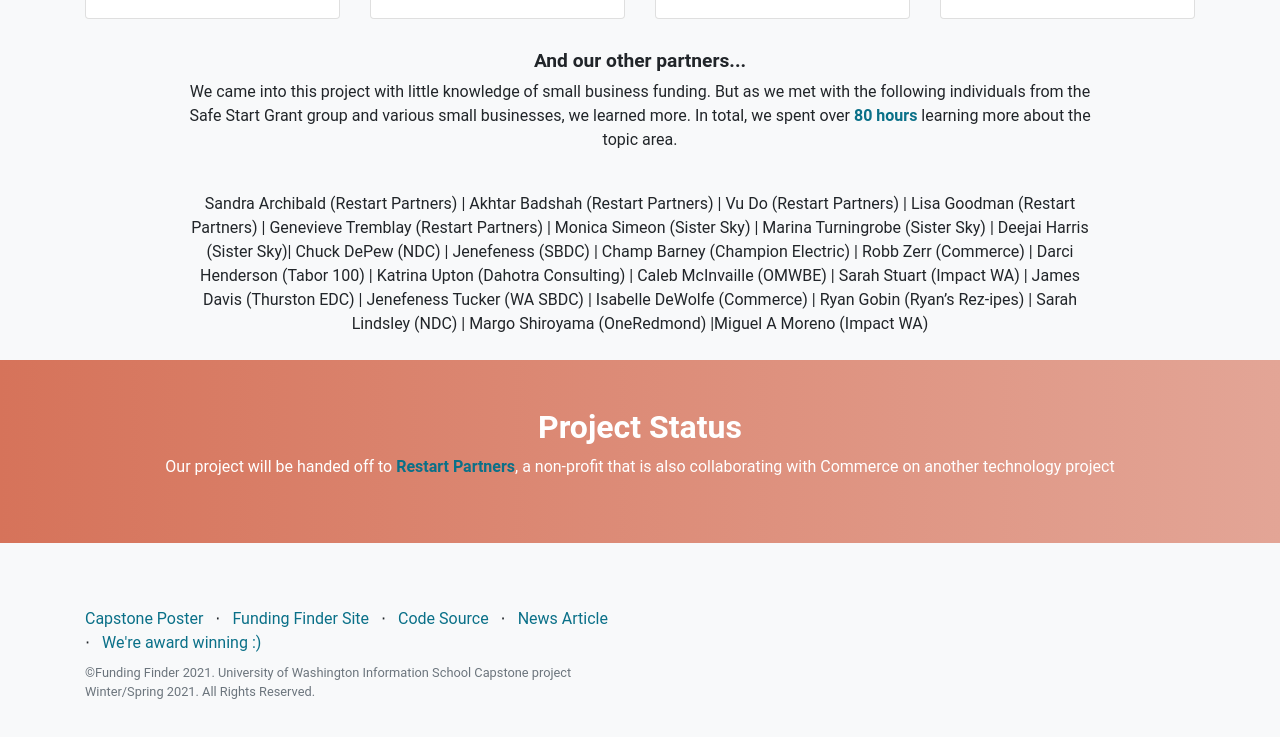
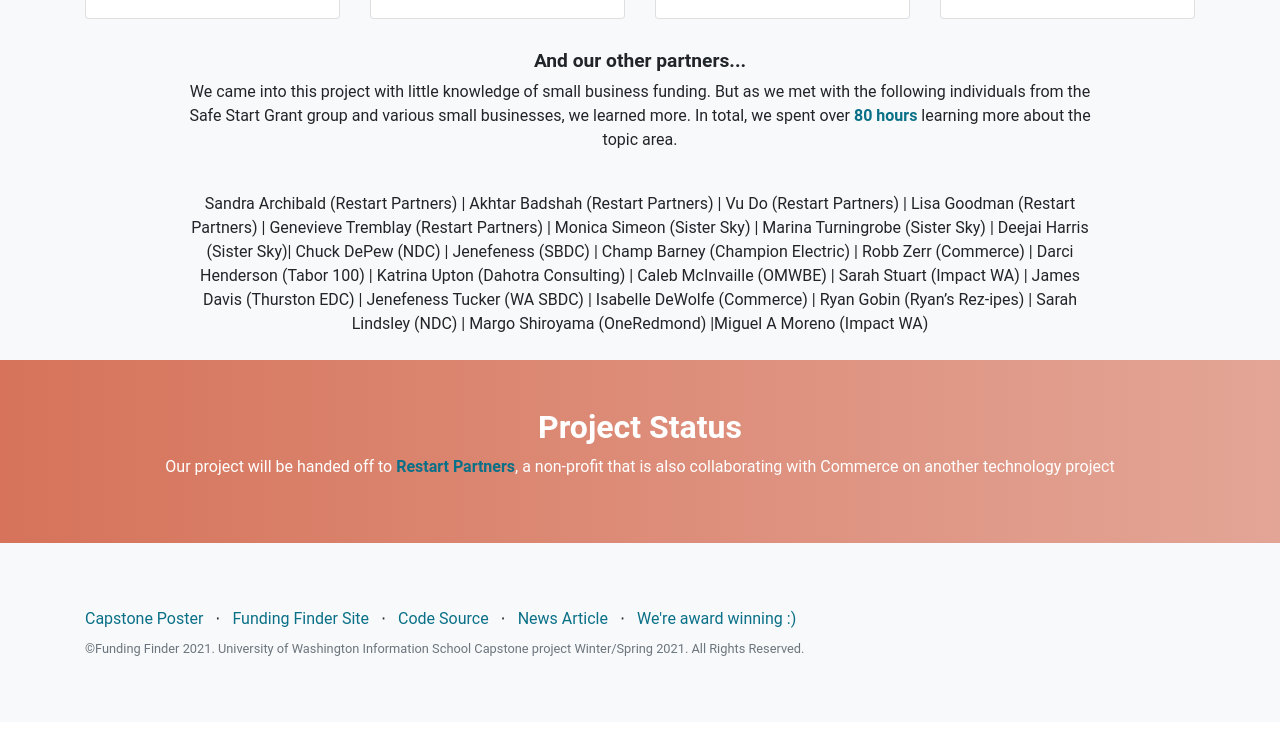
Before and after one commit to laurenng/about-kala, a website: page dist/index.html in a window 1280 px wide. Shown: the part 5803-6540 px from the top of the page. Drawn offline with nearby package versions, Linux system fonts and the light colour scheme.

Commit message:
spacing fixed

```diff
--- a/dist/index.html
+++ b/dist/index.html
@@ -459,7 +459,7 @@
         <footer class="footer bg-light">
             <div class="container">
                 <div class="row">
-                    <div class="col-lg-6 h-100 text-center text-lg-left my-auto">
+                    <div class="col-lg-12 h-100 text-center text-lg-left my-auto">
                         <ul class="list-inline mb-2">
                             <li class="list-inline-item"><a href="https://ischool.uw.edu/capstone/projects/2021/funding-finder-connecting-wa-small-businesses-funding" target="_blank">Capstone Poster</a></li>
                             <li class="list-inline-item">⋅</li>
```
